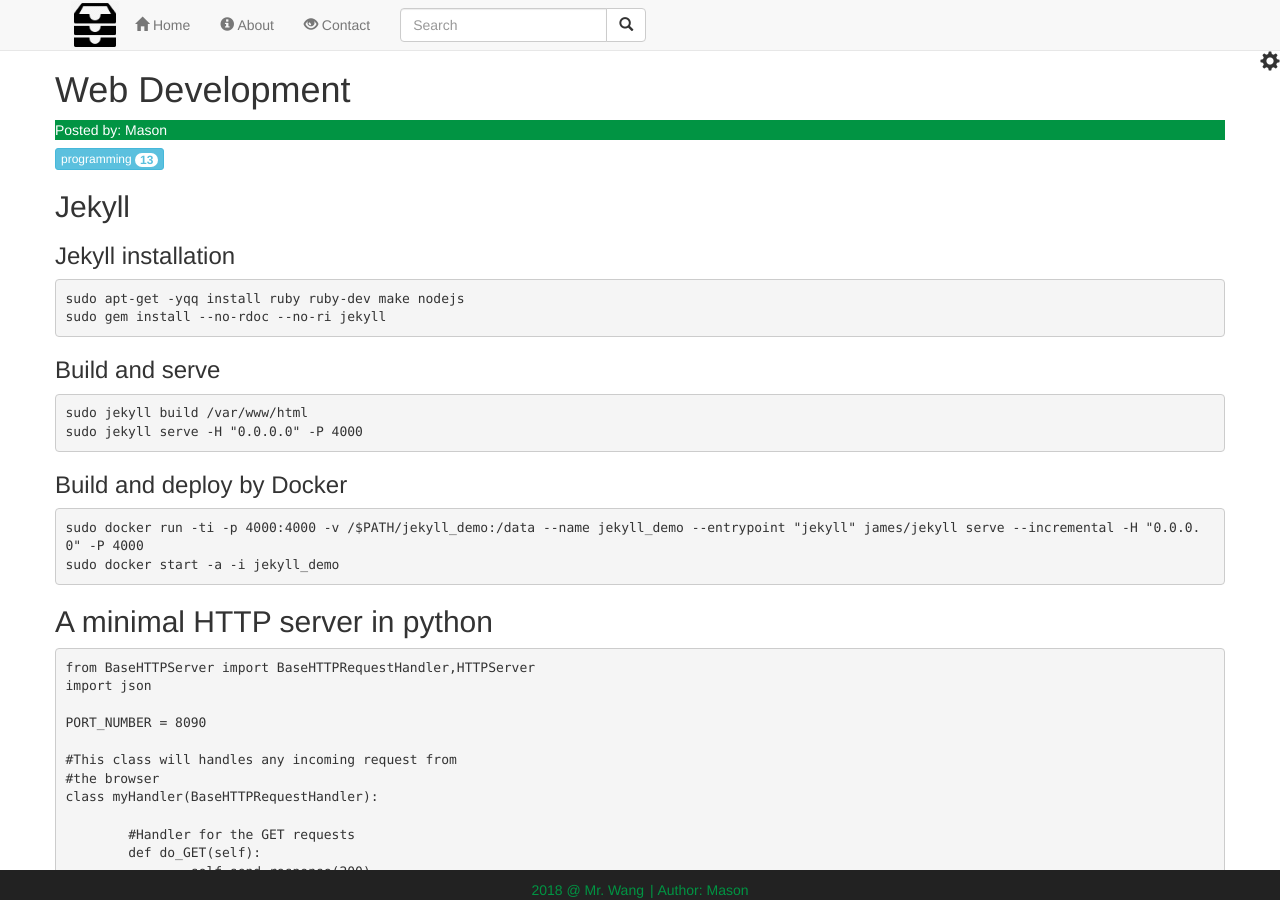
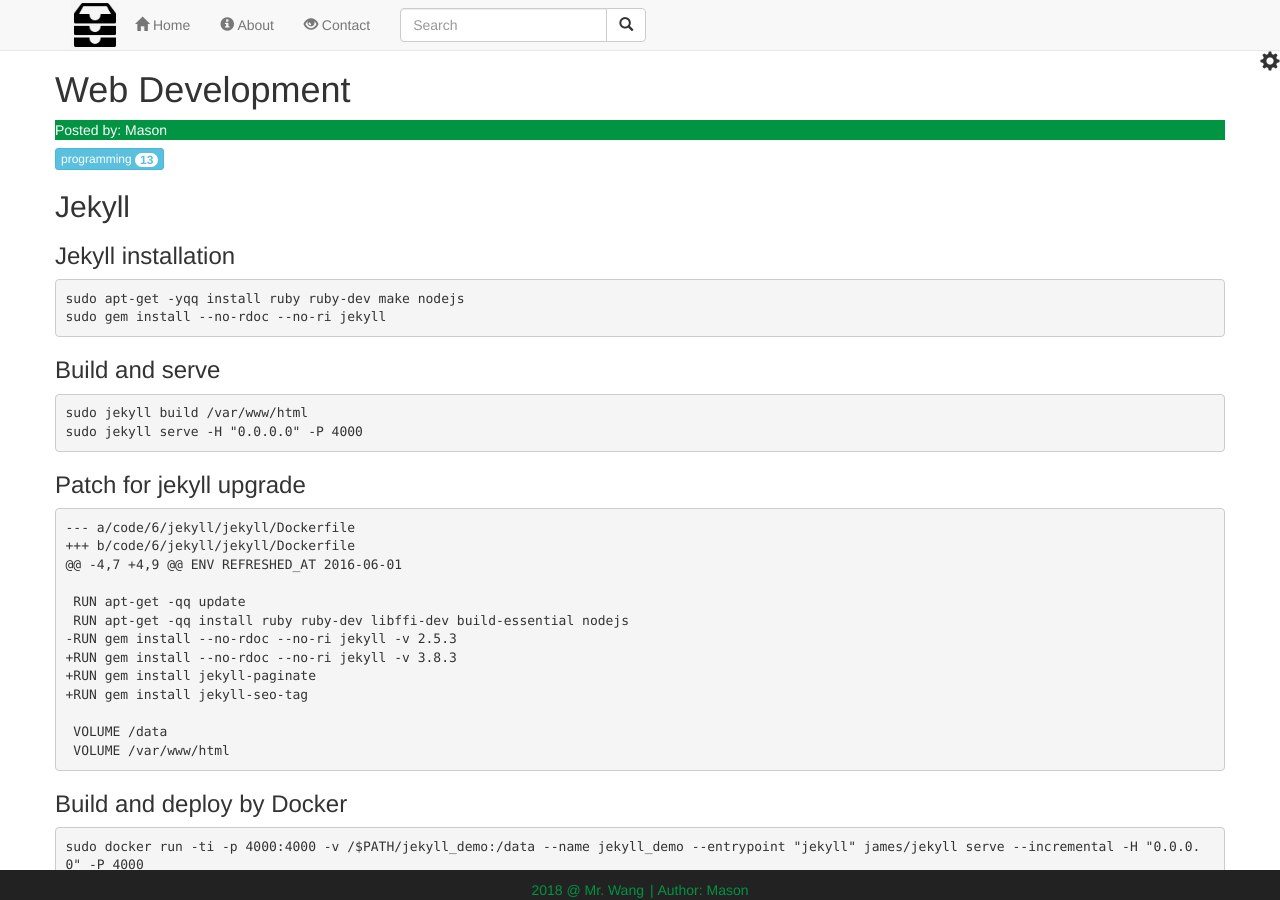
Before and after one commit to mason-mx/jekyll_demo, a Jekyll site: the page built from _posts/1000-01-01-webdev.md, in a window 1280 px wide and 900 px high. Built offline with Jekyll 4.4.1, drawn with Linux system fonts in a browser that asks for light colours; nearby versions of some CDN libraries.

Commit message:
added patch for jekyll upgrade and its gem pakcages

````diff
--- a/_posts/1000-01-01-webdev.md
+++ b/_posts/1000-01-01-webdev.md
@@ -21,6 +21,24 @@ sudo gem install --no-rdoc --no-ri jekyll
 ```
 sudo jekyll build /var/www/html
 sudo jekyll serve -H "0.0.0.0" -P 4000
+```
+
+### Patch for jekyll upgrade
+
+```
+--- a/code/6/jekyll/jekyll/Dockerfile
++++ b/code/6/jekyll/jekyll/Dockerfile
+@@ -4,7 +4,9 @@ ENV REFRESHED_AT 2016-06-01
+
+ RUN apt-get -qq update
+ RUN apt-get -qq install ruby ruby-dev libffi-dev build-essential nodejs
+-RUN gem install --no-rdoc --no-ri jekyll -v 2.5.3
++RUN gem install --no-rdoc --no-ri jekyll -v 3.8.3
++RUN gem install jekyll-paginate
++RUN gem install jekyll-seo-tag
+
+ VOLUME /data
+ VOLUME /var/www/html
 ```
 
 ### Build and deploy by Docker
````
